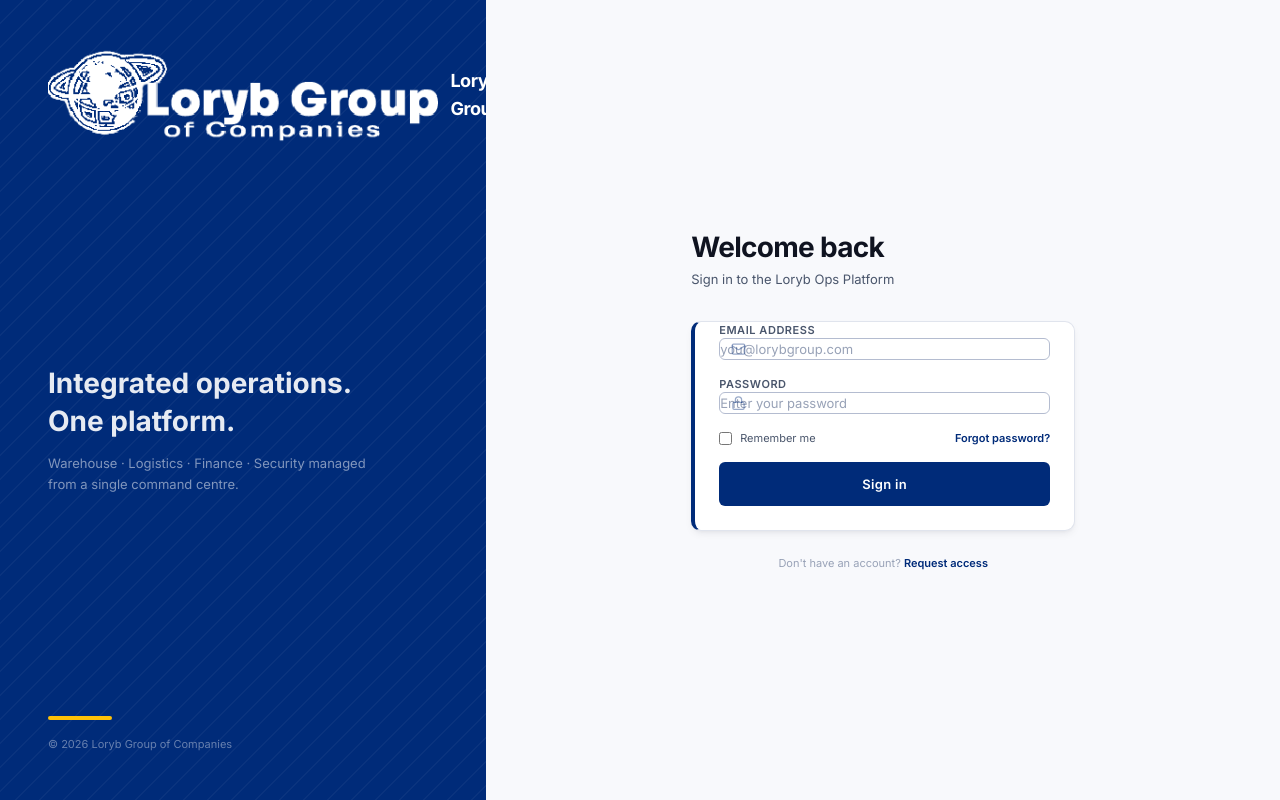
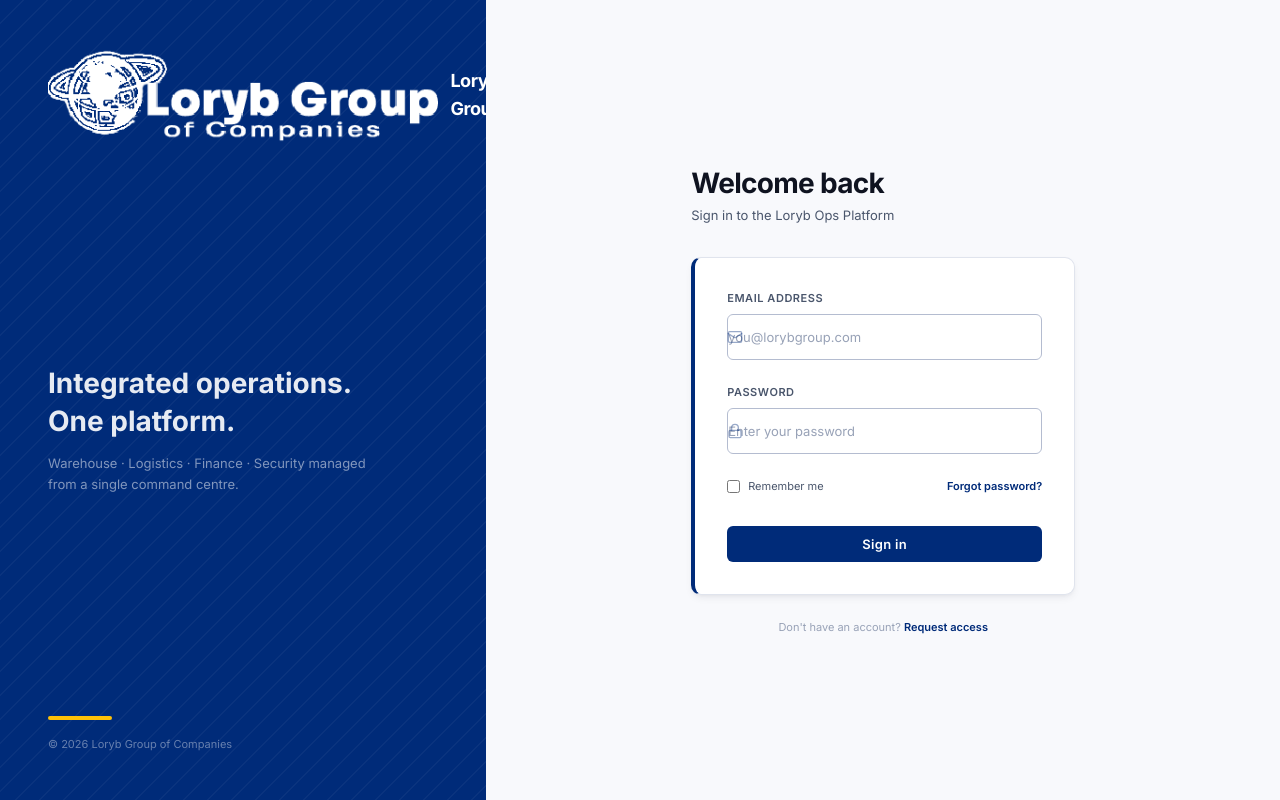
Before and after one commit to koredeowoblow/Loryb_Group, a React (Vite) app: page /#/login in a window 1280 px wide. Built offline with nearby package versions, Linux system fonts and the light colour scheme.

Commit message:
Update login.tsx

```diff
--- a/src/routes/login.tsx
+++ b/src/routes/login.tsx
@@ -30,7 +30,7 @@
   autoComplete?: string;
 }) {
   return (
-    <div className="flex flex-col gap-1.5">
+    <div className="flex flex-col gap-2">
       <label
         htmlFor={id}
         className="text-xs font-semibold uppercase tracking-wider text-text-secondary"
@@ -39,8 +39,8 @@
       </label>
       <div className="relative">
         <Icon
-          size={15}
-          className="absolute left-3 top-1/2 -translate-y-1/2 text-primary/40 pointer-events-none"
+          size={16}
+          className="absolute left-3.5 top-1/2 -translate-y-1/2 text-primary/40 pointer-events-none"
         />
         <input
           id={id}
@@ -51,7 +51,7 @@
           value={value}
           onChange={(e) => onChange(e.target.value)}
           className="
-            w-full pl-9 pr-3 py-2.5 text-sm
+            w-full pl-10 pr-4 py-3 text-sm
             bg-white border rounded-sm
             text-text-primary placeholder:text-gray-400
             transition-colors
@@ -194,7 +194,7 @@
               borderLeftColor: 'rgb(var(--color-primary))',
             }}
           >
-            <div className="px-6 pt-7 pb-6 flex flex-col gap-6">
+            <div className="px-8 py-8 flex flex-col gap-8">
               {/* Error banner */}
               {error && (
                 <div className="alert alert-danger">
@@ -205,7 +205,7 @@
 
               <form
                 onSubmit={handleSubmit}
-                className="flex flex-col gap-4"
+                className="flex flex-col gap-6"
                 noValidate
               >
                 <AuthInput
@@ -253,7 +253,7 @@
                 <button
                   type="submit"
                   disabled={loading}
-                  className="btn btn-primary w-full py-3 justify-center font-semibold tracking-wide disabled:opacity-60"
+                  className="btn btn-primary w-full py-3.5 mt-2 justify-center font-semibold tracking-wide disabled:opacity-60"
                 >
                   {loading ? (
                     <span className="flex items-center gap-2">
@@ -268,7 +268,7 @@
 
               {/* ── Demo accounts — inside card, below divider ─────────── */}
               {USE_MOCK_DATA && (
-                <div className="border-t border-surface-border -mx-6 px-6 pt-4">
+                <div className="border-t border-surface-border -mx-8 px-8 pt-6">
                   <button
                     onClick={() => setShowHint((h) => !h)}
                     className="w-full flex items-center justify-between text-xs font-semibold uppercase tracking-wider text-text-muted hover:text-text-secondary transition-colors"
```
